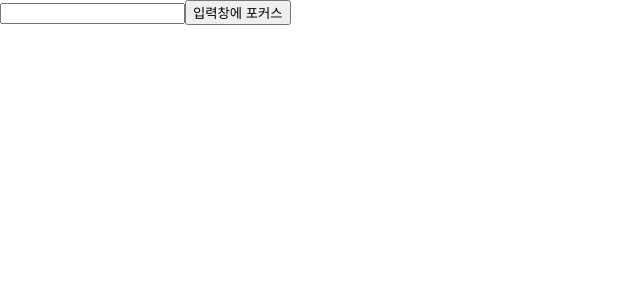
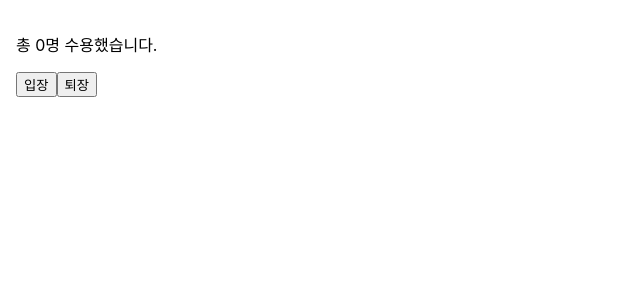
Before and after one commit to Ryumyuong/K0201_React_Test, a React (Create React App) app in the folder class-exam/: page / in a window 1280 px wide. Shown: the top 300 px of the page, without its empty margins (0-640 px from the left). Built offline with nearby package versions, Linux system fonts and the light colour scheme.

Commit message:
20230531 5교시

```diff
--- /dev/null
+++ b/class-exam/src/ch7-0/Accommodate.jsx
@@ -0,0 +1,36 @@
+import React, {useState, useEffect} from 'react';
+import useCounter from './useCounter';
+
+const MAX_CAPACITY = 10;
+
+const Accommodate = (props) => {
+    const [isFull, setIsFull] = useState(false)
+    const [count, increaseCount, decreaseCount] = useCounter(0)
+
+    useEffect(() => {
+        console.log("============")
+        console.log("useEffect() is called")
+        console.log(`isFull : ${isFull}`)
+    })
+
+    useEffect(() => {
+        setIsFull(count >= MAX_CAPACITY)
+        console.log(`Current count value: ${count}`)
+    }, [count])
+
+    return (
+        <div style={{padding: 16}}>
+            <p>{`총 ${count}명 수용했습니다.`}</p>
+            <button onClick={increaseCount} disabled={isFull}>
+                입장
+            </button>
+            <button onClick={decreaseCount}>
+                퇴장
+            </button>
+            {isFull && <p style={{color: "red"}}>정원이 가득찼습니다.</p>}
+
+        </div>
+    );
+};
+
+export default Accommodate;
--- /dev/null
+++ b/class-exam/src/ch7-0/useCounter.jsx
@@ -0,0 +1,12 @@
+import React, { useState } from 'react';
+
+const useCounter = (initialValue) => {
+  const [count, setCount] = useState(initialValue);
+
+  const increaseCount = () => setCount((count) => count + 1);
+  const decreaseCount = () => setCount((count) => Math.max(count - 1, 0));
+
+  return [count, increaseCount, decreaseCount];
+};
+
+export default useCounter;
--- a/class-exam/src/index.js
+++ b/class-exam/src/index.js
@@ -17,11 +17,12 @@
 import BeforeUseCallback from './ch7-3/BeforeUseCallback';
 import AfterUseCallback from './ch7-3/AfterUseCallback';
 import TestInputTest from './ch7/TestInputTest';
+import Accommodate from './ch7-0/Accommodate';
 
 // 생성주기를 테스트 하는 코드에서 React.StrictMode를 제거하고 실행하는게 가독성 면에서 좋다.
 ReactDOM.render(
   <React.StrictMode>
-    <TestInputTest />
+    <Accommodate />
   </React.StrictMode>,
   document.getElementById('root'),
 );
```
